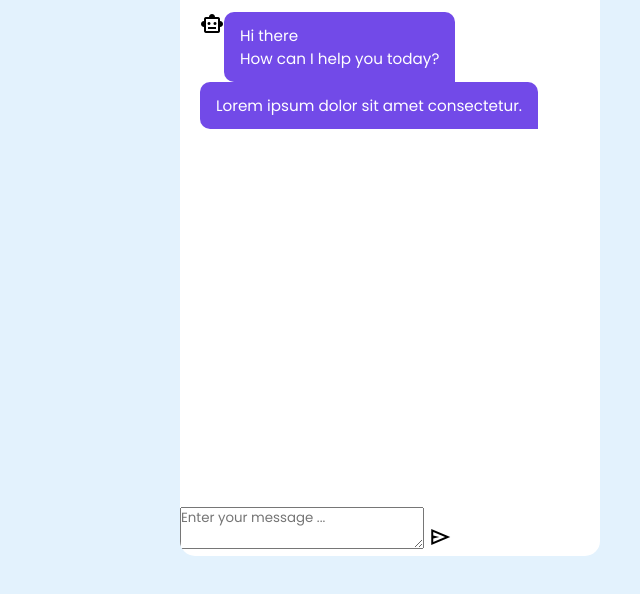
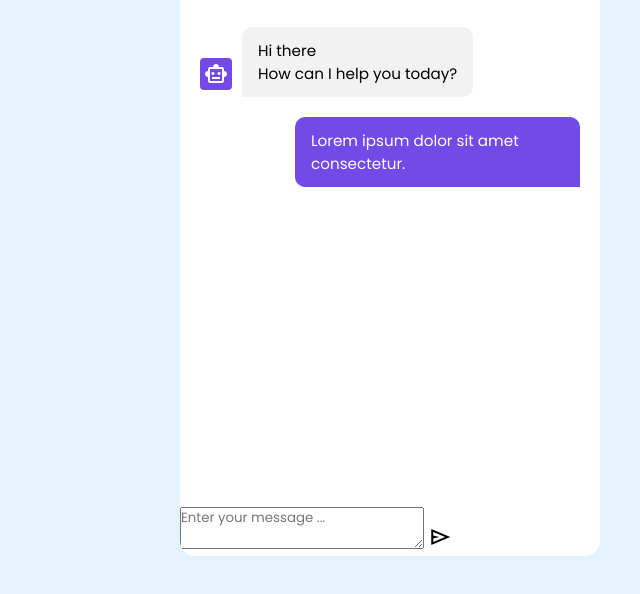
Before and after one commit to mehrazmorshed/chatbot-1, a plain HTML site: page index.html in a window 1280 px wide. Shown: the part 144-738 px from the top of the page, without its empty margins (640-1280 px from the left). Drawn offline with nearby package versions, Linux system fonts and the light colour scheme.

Commit message:
chat incoming outgoing style

```diff
--- a/style.css
+++ b/style.css
@@ -32,15 +32,36 @@ body {
 .chatbot .chatbox {
 	height: 510px;
 	overflow-y: auto;
-	padding: 15px 20px 70px;
+	padding: 30px 20px 70px;
 }
 .chatbox .chat {
 	display: flex;
 }
+.chatbox .incoming span {
+	height: 32px;
+	width: 32px;
+	color: #fff;
+	align-self: flex-end;
+	background: #724ae8;
+	text-align: center;
+	line-height: 32px;
+	border-radius: 4px;
+	margin: 0 10px 7px 0;
+}
+.chatbox .outgoing {
+	margin: 20px 0;
+	justify-content: flex-end;
+}
 .chatbox .chat p {
 	color: #fff;
+	max-width: 75%;
 	font-size: 0.95rem;
 	padding: 12px 16px;
 	border-radius: 10px 10px 0 10px;
 	background: #724ae8;
 }
+.chatbox .incoming p {
+	color: #000;
+	background: #f2f2f2;
+	border-radius: 10px 10px 10px 0;
+}
```
